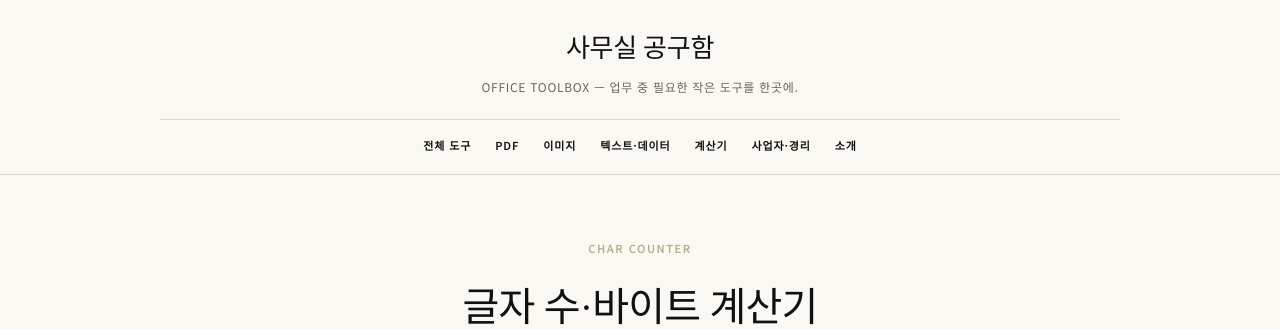
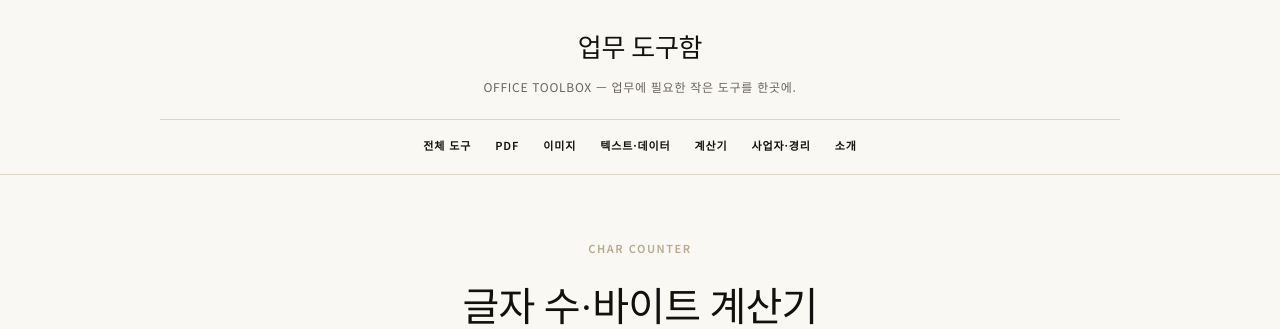
Before and after one commit to Mine-94/office-toolbox-site, a Flask app: page /char-counter in a window 1280 px wide. Shown: the top 329 px of the page. Run offline with Flask 3, Linux system fonts and the light colour scheme.

Commit message:
브랜드명을 업무 도구함으로 변경

```diff
--- a/templates/base.html
+++ b/templates/base.html
@@ -4,11 +4,11 @@
 <meta charset="UTF-8">
 <meta name="viewport" content="width=device-width, initial-scale=1.0">
 <meta name="naver-site-verification" content="31e2c775dc5074fea5c7f5fdc7aa61a51caadf1c" />
-<title>{% block title %}사무실 공구함 — 사무직을 위한 무료 온라인 문서 도구 모음 (OFFICE TOOLBOX){% endblock %}</title>
-<meta name="description" content="{% block description %}PDF 압축, 이미지 압축 등 사무직에서 자주 쓰는 문서 도구를 한 곳에서. 설치 없이 무료로 바로 사용하세요. (Office Toolbox for professionals)">{% endblock %}
+<title>{% block title %}업무 도구함 — 한국 업무를 위한 무료 온라인 실무 도구 (OFFICE TOOLBOX){% endblock %}</title>
+<meta name="description" content="{% block description %}PDF·이미지·텍스트 작업부터 사업자조회·업무 계산까지. 한국 업무에서 자주 필요한 온라인 도구를 설치와 회원가입 없이 바로 사용하세요.{% endblock %}">
 <link rel="canonical" href="{{ request.url_root.rstrip('/') }}{{ request.path }}">
-<meta property="og:title" content="{% block og_title %}사무실 공구함 — OFFICE TOOLBOX{% endblock %}">
-<meta property="og:description" content="{% block og_description %}사무직 필수 온라인 문서 도구 모음{% endblock %}">
+<meta property="og:title" content="{% block og_title %}업무 도구함 — OFFICE TOOLBOX{% endblock %}">
+<meta property="og:description" content="{% block og_description %}업무에 필요한 작은 도구를 한곳에.{% endblock %}">
 <meta property="og:type" content="website">
 <link rel="preconnect" href="https://fonts.googleapis.com">
 <link rel="preconnect" href="https://fonts.gstatic.com" crossorigin>
@@ -31,8 +31,8 @@
 </script>
 <header class="site-header">
   <div class="header-inner">
-    <a class="logo" href="{{ url_for('home') }}">사무실<span> 공구함</span></a>
-    <p class="tagline">OFFICE TOOLBOX — 업무 중 필요한 작은 도구를 한곳에.</p>
+    <a class="logo" href="{{ url_for('home') }}">업무<span> 도구함</span></a>
+    <p class="tagline">OFFICE TOOLBOX — 업무에 필요한 작은 도구를 한곳에.</p>
     <nav class="nav">
       <a href="{{ url_for('home') }}#tools">전체 도구</a>
       <a href="{{ url_for('home') }}#pdf">PDF</a>
@@ -51,7 +51,7 @@
 
 <footer class="site-footer">
   <div class="footer-inner">
-    <p>&copy; 2026 사무실 공구함</p>
+    <p>&copy; 2026 업무 도구함</p>
     <div class="footer-links">
       <a href="{{ url_for('about') }}">소개</a>
       <a href="{{ url_for('privacy') }}">개인정보처리방침</a>
```
